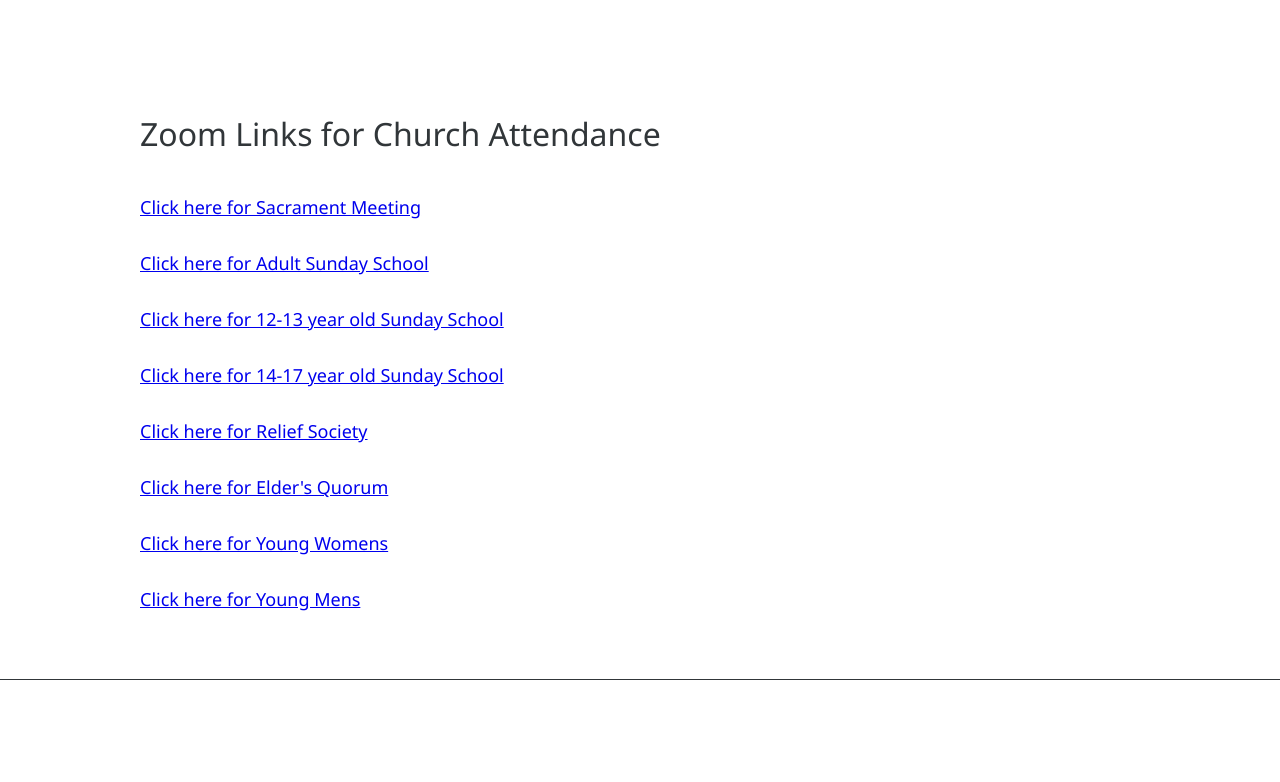
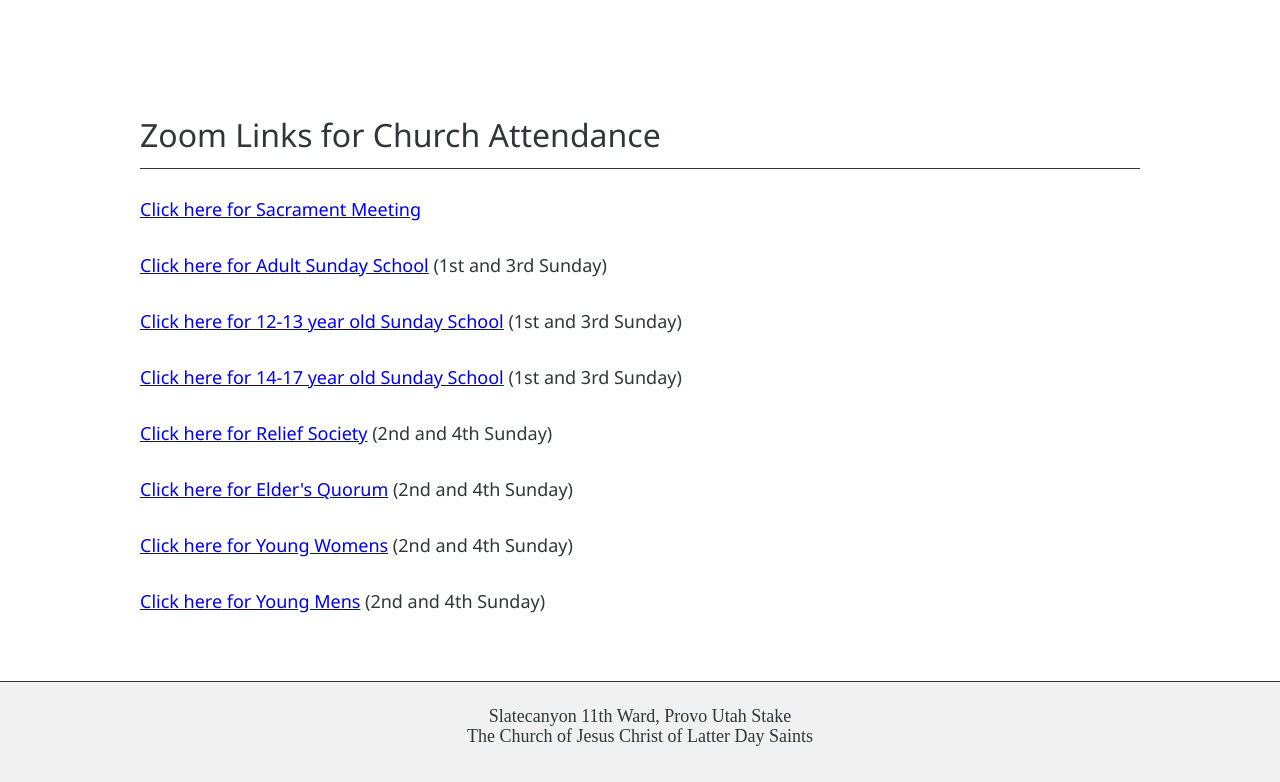
Before and after one commit to Auvache/slatecanyon, a plain HTML site: page index.html in a window 1280 px wide. Shown: the part 705-1487 px from the top of the page. Drawn offline with nearby package versions, Linux system fonts and the light colour scheme.

Commit message:
footer and links

```diff
--- a/css/main.css
+++ b/css/main.css
@@ -33,6 +33,7 @@ h2 {
     font-weight: 400;
     padding: 12px 0;
     margin: 0 0 8px;
+    border-bottom: 1px solid;
 }
 
 p {
@@ -153,12 +154,14 @@ p {
     min-height: 100px;
     border-top: 1px solid #313639;
     text-align: center;
+    background-color: #f1f1f1;
 }
 
 .footer-content {
     width: 90%;
     max-width: 1500px;
     margin: 0 auto;
+    font-family: 'Times New Roman', Times, serif;
 }
 
 /* media queries */
--- a/index.html
+++ b/index.html
@@ -13,18 +13,21 @@
 <body>
     <div id="page">
 
-        <h1>Slate Canyon<br/> 11th Ward</h1>
+        <h1>Slate Canyon<br /> 11th Ward</h1>
 
         <div class="nav">
             <!-- drop down menu -->
-            <button class="ham dropbtn" onclick="openMenu()"><img id="hambtn" alt="click to open menu" src="/img/ham.png" style="width: 32px;" /></button>
+            <button class="ham dropbtn" onclick="openMenu()"><img id="hambtn" alt="click to open menu"
+                    src="/img/ham.png" style="width: 32px;" /></button>
             <div id="myDropdown" class="dropdown-content">
                 <a href="#announcements">Announcements</a>
                 <a href="#links">Zoom links</a>
+                <a href="https://www.churchofjesuschrist.org/?lang=eng" target="_blank">churchofjesuschrist.org</a>
             </div>
             <ul id="nav" class="nav-link-list">
                 <li><a href="#announcements">Announcements</a></li>
                 <li><a href="#links">Zoom links</a></li>
+                <li><a href="https://www.churchofjesuschrist.org/?lang=eng" target="_blank">churchofjesuschrist.org</a></li>
             </ul>
         </div>
 
@@ -32,58 +35,60 @@
             <div>
                 <div id="announcements">
                     <h2>Announcements</h2>
-                    <p><strong>Stake Presidency Interview Schedule</strong><br/>
-                        Interviews will take place by appointment only and are being scheduled on Tuesday evenings and Sundays. Please contact one of the stake executive secretaries to schedule an appointment.
+                    <p><strong>Stake Presidency Interview Schedule</strong><br />
+                        Interviews will take place by appointment only and are being scheduled on Tuesday evenings and
+                        Sundays. Please contact one of the stake executive secretaries to schedule an appointment.
                     </p>
-                    <p><strong>Tax Forms</strong><br/>
-                        Last year's donations are available through your online account.  If you need a paper copy, please let the clerks know.
+                    <p><strong>Tax Forms</strong><br />
+                        Last year's donations are available through your online account. If you need a paper copy,
+                        please let the clerks know.
                     </p>
-                    <p><strong>NEW Stake Mission Prep</strong><br/>
-                        Held virtually on March 7th, 14th & 21st at 7pm. All youth, parents & leaders are invited to a virtual kickoff fireside on March 7th.
-                        To submit a question for the virtual fireside, visit: <a href="bit.ly/ProvoStakeMissionPrep21">bit.ly/ProvoStakeMissionPrep21</a><br/>
-                        Youth turning 16 this year and older are invited to two additional 1-hour missionary preparation classes on March 14th & 21st. Please read pages 1-12 and 31-39 of Preach My Gospel before classes begin on March 14th.
+                    <p><strong>NEW Stake Mission Prep</strong><br />
+                        Held virtually on March 7th, 14th & 21st at 7pm. All youth, parents & leaders are invited to a
+                        virtual kickoff fireside on March 7th.
+                        To submit a question for the virtual fireside, visit: <a
+                            href="bit.ly/ProvoStakeMissionPrep21">bit.ly/ProvoStakeMissionPrep21</a><br />
+                        Youth turning 16 this year and older are invited to two additional 1-hour missionary preparation
+                        classes on March 14th & 21st. Please read pages 1-12 and 31-39 of Preach My Gospel before
+                        classes begin on March 14th.
                     </p>
                 </div>
                 <div id="links">
                     <h2>Zoom Links for Church Attendance</h2>
-                    <p><a href="https://us02web.zoom.us/j/83882783146?pwd=ZmNaZmxNekN0REEvQnNzeVE0NnExdz09">Click here for Sacrament Meeting</a></p>
-                    <p><a href="https://ams.zoom.us/j/95621907868?pwd=RzRSZnJ0Z1htTm95ZGg1RXlybXdLdz09">Click here for Adult Sunday School</a></p>
-                    <p><a href="https://us02web.zoom.us/j/85283485359?pwd=b29XS3pNb2NoYUlxU0JpT1drUHFmZz09">Click here for 12-13 year old Sunday School</a></p>
-                    <p><a href="https://us04web.zoom.us/j/71378451399?pwd=a0VKYk44cGRNQ3hpa2Nxa1pPaVRvQT0912-13">Click here for 14-17 year old Sunday School</a></p>
-                    <p><a href="https://byu.zoom.us/j/97453323141">Click here for Relief Society</a></p>
-                    <p><a href="https://us02web.zoom.us/j/86145613291?pwd=RG03MnNVOWJtWnZJUTRnWkN4czJXZz09">Click here for Elder's Quorum</a></p>
-                    <p><a href="https://byu.zoom.us/j/95743042695?pwd=N2FHRys0MzRiNWxuUWNGbWtDMllndz09">Click here for Young Womens</a></p>
-                    <p><a href="https://rmuohp.zoom.us/j/9962423155">Click here for Young Mens</a></p>
+                    <p><a href="https://us02web.zoom.us/j/83882783146?pwd=ZmNaZmxNekN0REEvQnNzeVE0NnExdz09">Click here
+                            for Sacrament Meeting</a></p>
+                    <p><a href="https://ams.zoom.us/j/95621907868?pwd=RzRSZnJ0Z1htTm95ZGg1RXlybXdLdz09">Click here for
+                            Adult Sunday School</a> (1st and 3rd Sunday)</p>
+                    <p><a href="https://us02web.zoom.us/j/85283485359?pwd=b29XS3pNb2NoYUlxU0JpT1drUHFmZz09">Click here
+                            for 12-13 year old Sunday School</a> (1st and 3rd Sunday)</p>
+                    <p><a href="https://us04web.zoom.us/j/71378451399?pwd=a0VKYk44cGRNQ3hpa2Nxa1pPaVRvQT0912-13">Click
+                            here for 14-17 year old Sunday School</a> (1st and 3rd Sunday)</p>
+                    <p><a href="https://byu.zoom.us/j/97453323141">Click here for Relief Society</a> (2nd and 4th
+                        Sunday)</p>
+                    <p><a href="https://us02web.zoom.us/j/86145613291?pwd=RG03MnNVOWJtWnZJUTRnWkN4czJXZz09">Click here
+                            for Elder's Quorum</a> (2nd and 4th Sunday)</p>
+                    <p><a href="https://byu.zoom.us/j/95743042695?pwd=N2FHRys0MzRiNWxuUWNGbWtDMllndz09">Click here for
+                            Young Womens</a> (2nd and 4th Sunday)</p>
+                    <p><a href="https://rmuohp.zoom.us/j/9962423155">Click here for Young Mens</a> (2nd and 4th Sunday)
+                    </p>
                 </div>
             </div>
         </section>
-
-        <!-- <section id="sunday-school">
-            <h2>Sunday School</h2>
-        </section>
-        <section id="priesthood">
-            <h2>Priesthood</h2>
-        </section>
-        <section id="relief-society">
-            <h2>Relief Society</h2>
-        </section>
-        <section id="youth-and-primary">
-            <h2>Youth and Primary</h2>
-        </section> -->
-
+    </div>
     <div class="footer">
         <div class="footer-content">
-
+            <p style="line-height: 20px;">Slatecanyon 11th Ward, Provo Utah Stake<br/>
+                The Church of Jesus Christ of Latter Day Saints</p>
         </div>
     </div>
-    </div>
+    <script src="https://ajax.googleapis.com/ajax/libs/jquery/3.3.1/jquery.min.js"></script>
     <script>
         function openMenu() {
             console.log(1);
             document.getElementById("myDropdown").classList.toggle("show");
         }
 
-        window.onclick = function(event) {
+        window.onclick = function (event) {
             if (!event.target.matches('#hambtn')) {
                 var dropdowns = document.getElementsByClassName("dropdown-content");
                 var i;
@@ -95,6 +100,31 @@
                 }
             }
         }
+
+        $(document).ready(function () {
+            // Add smooth scrolling to all links
+            $("a").on('click', function (event) {
+
+                // Make sure this.hash has a value before overriding default behavior
+                if (this.hash !== "") {
+                    // Prevent default anchor click behavior
+                    event.preventDefault();
+
+                    // Store hash
+                    var hash = this.hash;
+
+                    // Using jQuery's animate() method to add smooth page scroll
+                    // The optional number (800) specifies the number of milliseconds it takes to scroll to the specified area
+                    $('html, body').animate({
+                        scrollTop: $(hash).offset().top
+                    }, 800, function () {
+
+                        // Add hash (#) to URL when done scrolling (default click behavior)
+                        window.location.hash = hash;
+                    });
+                } // End if
+            });
+        });
     </script>
 </body>
 
```
Lines whose indentation alone changed are shown as unchanged.
